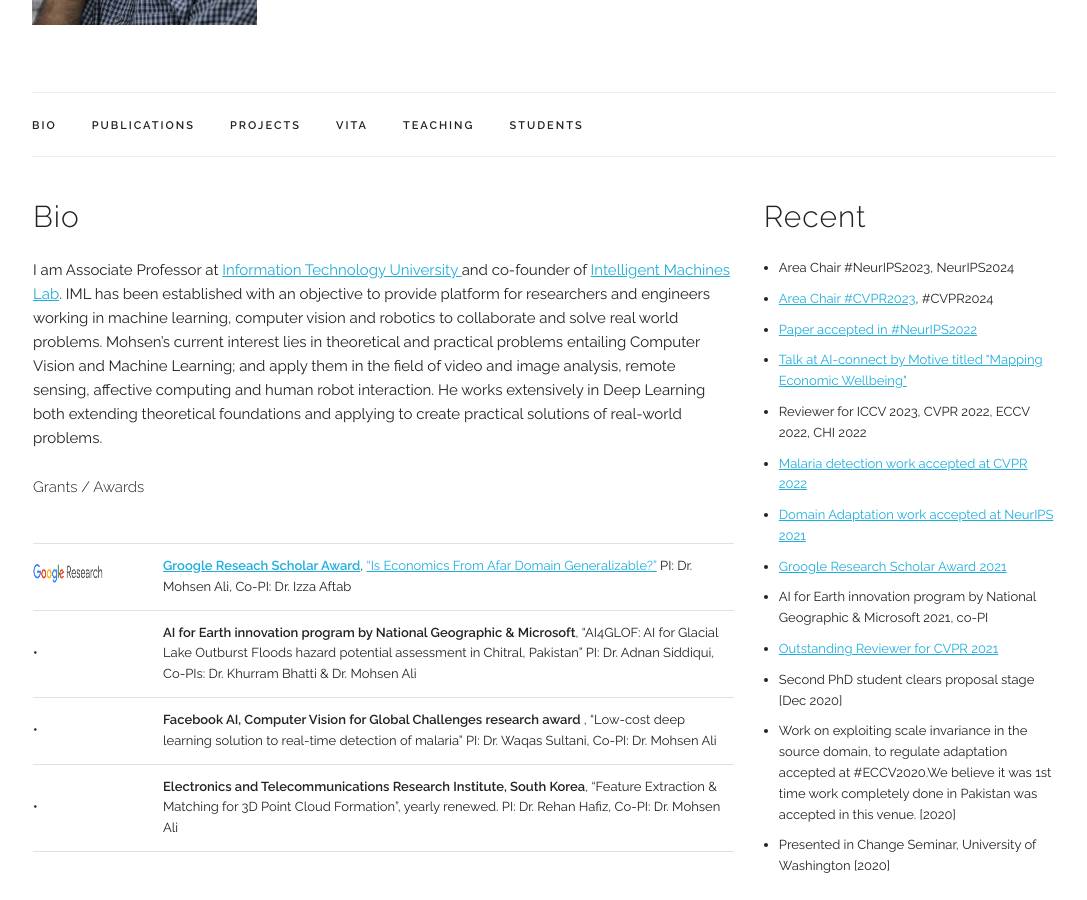
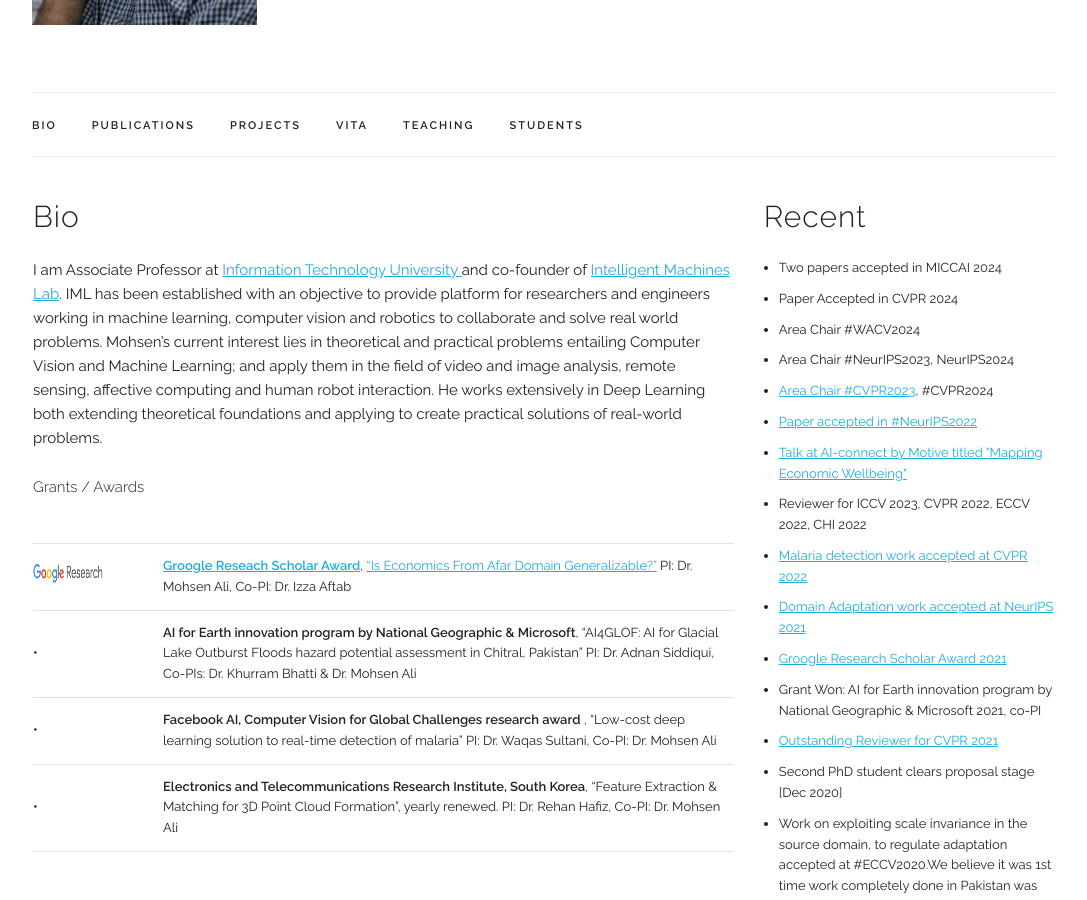
Before and after one commit to mohsenali/mohsenali.github.io, a Jekyll site: the page built from index.html, in a window 1280 px wide and 900 px high, scrolled down 287 px. Shown: the whole window, without its empty margins (96-1183 px from the left). Built offline with Jekyll 4.4.1, drawn with Linux system fonts in a browser that asks for light colours; some web fonts are replaced.

Commit message:
Update index.html
Recent updated

```diff
--- a/index.html
+++ b/index.html
@@ -95,6 +91,9 @@
   <h4>Recent</h4>
  <font size=2px>
  <ul class="listType">
+  <li>Two papers accepted in MICCAI 2024</li>
+  <li>Paper Accepted in CVPR 2024</li>
+  <li>Area Chair #WACV2024</li>
   <li>Area Chair #NeurIPS2023, NeurIPS2024</li>
   <li><a href="https://cvpr2023.thecvf.com/Conferences/2023/AreaChairs">Area Chair #CVPR2023</a>,  #CVPR2024</li>
   <li><a href="http://im.itu.edu.pk/towards-improving-calibration/">Paper accepted in #NeurIPS2022</a> </li>
@@ -103,7 +102,7 @@
   <li><a href="https://github.com/intelligentMachines-ITU/LowCostMalariaDetection_CVPR_2022/">Malaria detection work accepted at CVPR 2022</a> </li>
   <li><a href="http://im.itu.edu.pk/synergizing-domain-adaptation/">Domain Adaptation work accepted at NeurIPS 2021</a> </li>
   <li><a href="http://im.itu.edu.pk/econai/">Groogle Research Scholar Award 2021</a> </li>
-  <li>AI for Earth innovation program by National Geographic & Microsoft 2021, co-PI</li>
+  <li>Grant Won: AI for Earth innovation program by National Geographic & Microsoft 2021, co-PI</li>
   <li> <a href="https://cvpr2021.thecvf.com/node/184">Outstanding Reviewer for CVPR 2021 </a></li>
  <li>Second PhD student clears proposal stage [Dec 2020]</li>
  <li>Work on exploiting scale invariance in the source domain, to regulate adaptation accepted at #ECCV2020.We believe it was 1st time work completely done in Pakistan was accepted in this venue. [2020] </li>
```
Also changed, not shown: other parts of index.html (+2 -6 lines).
